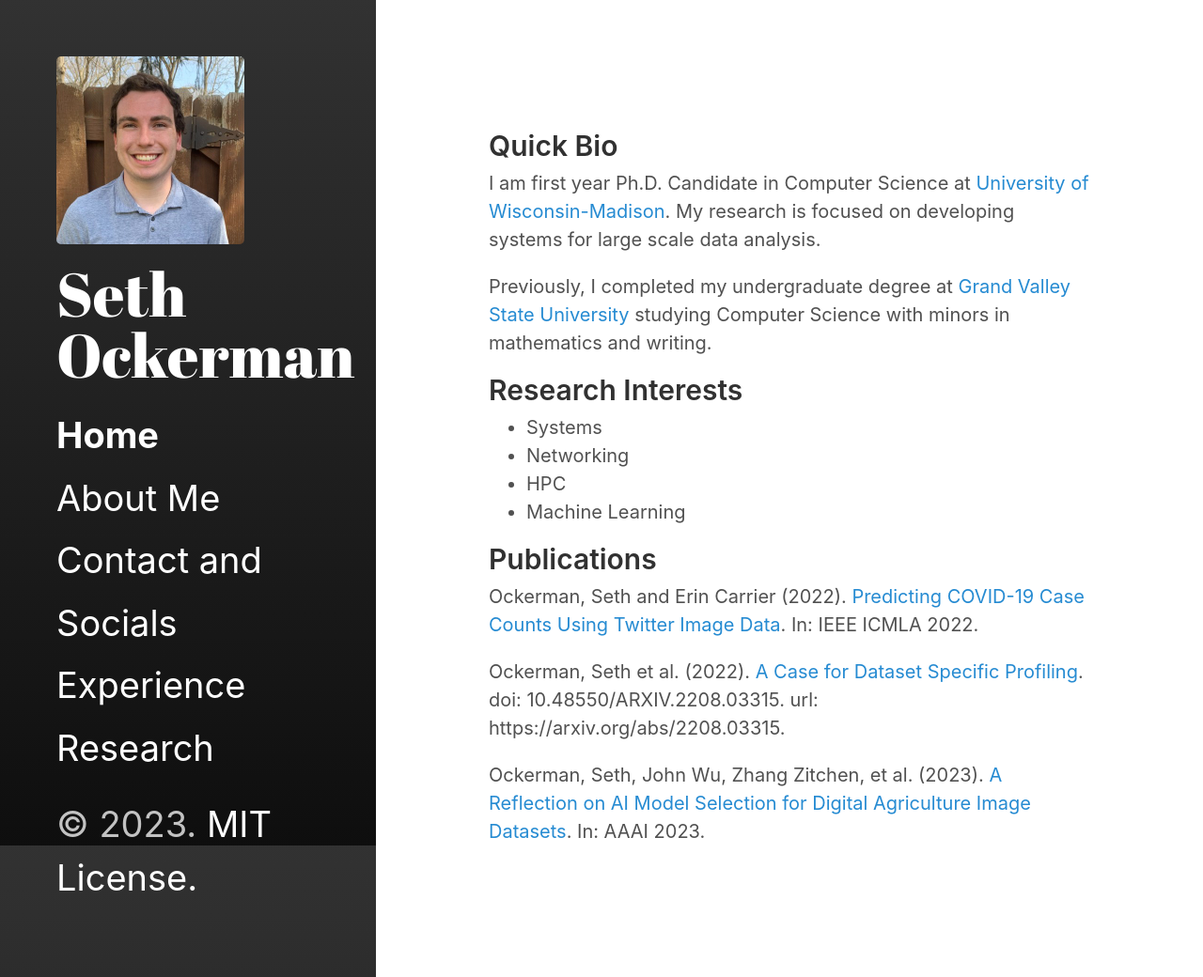
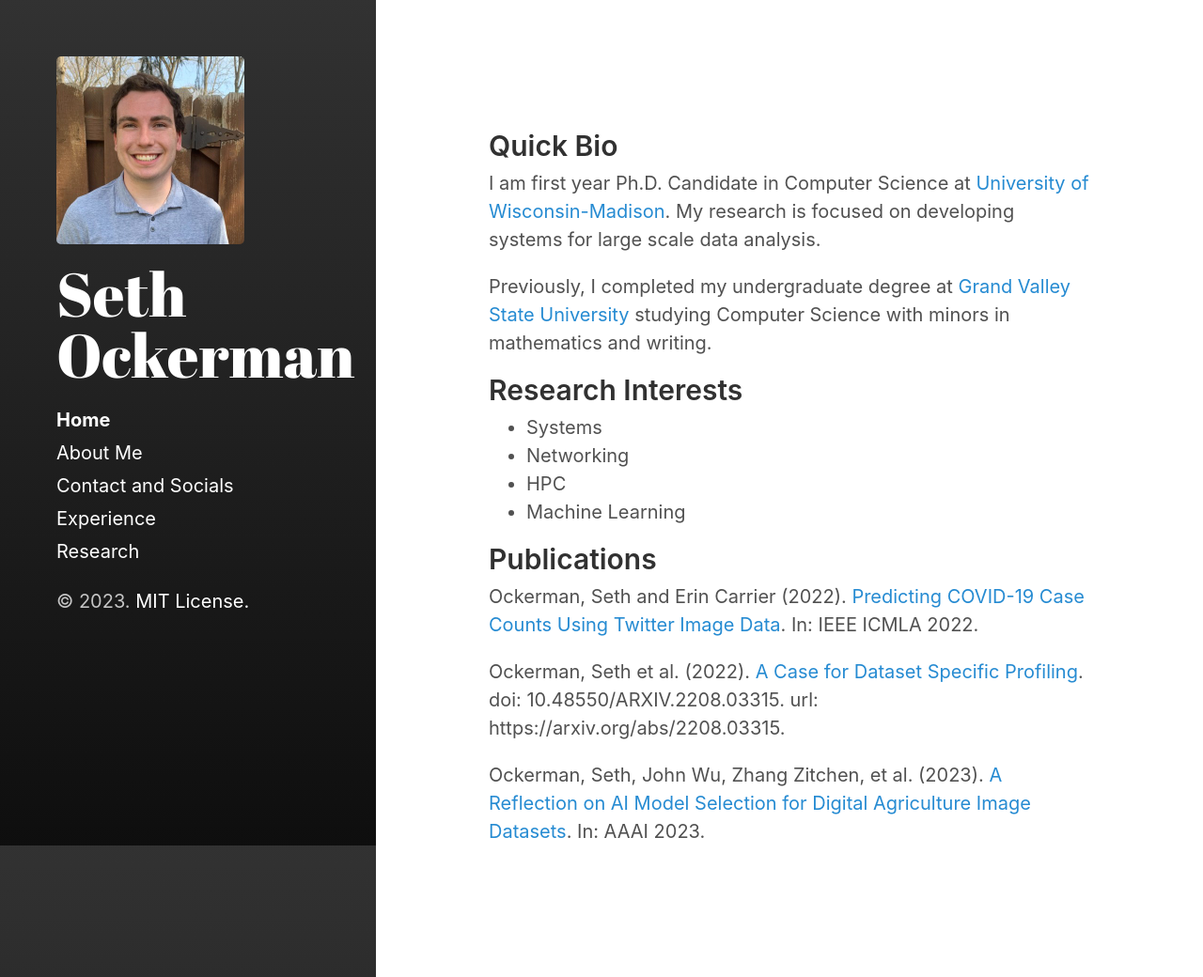
Before and after one commit to OckermanSethGVSU/OckermanSethGVSU.github.io, a Jekyll site: the page built from index.md, in a window 1280 px wide and 1040 px high. Shown: the whole window at 94% size. Built offline with Jekyll 4.4.1, drawn with Linux system fonts in a browser that asks for light colours.

Commit message:
attempt sidebar fix

```diff
--- a/_sass/hydeout/_layout.scss
+++ b/_sass/hydeout/_layout.scss
@@ -155,7 +155,6 @@ body {
   .home #sidebar {
     text-align: left;
     width: $sidebar-width;
-    font-size: 38px;
 
     > *:last-child {
       margin-bottom: 0;
```
Also changed, not shown: 3 other files.
